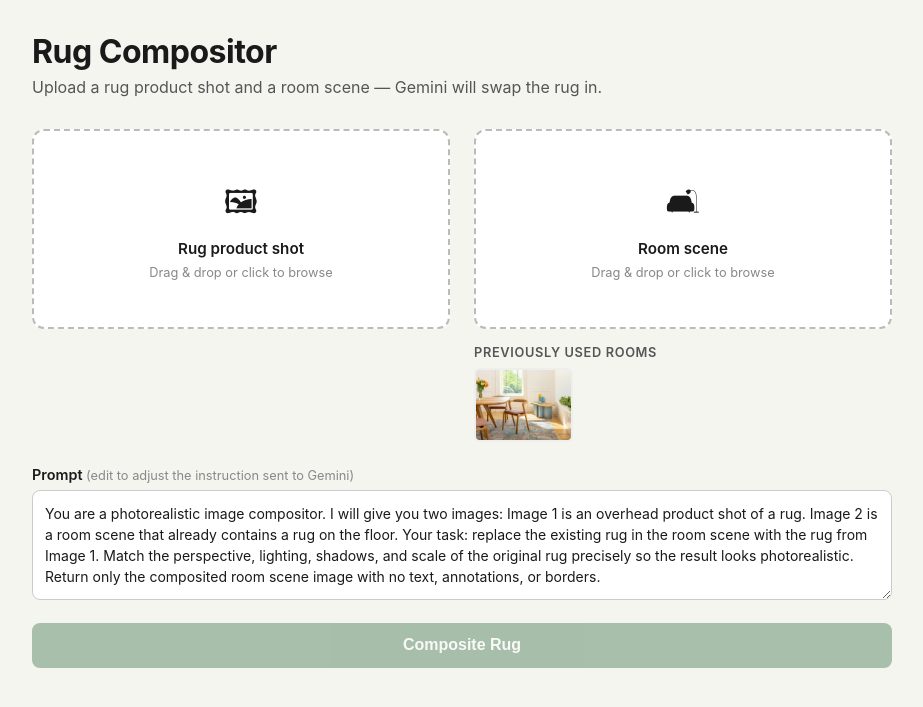
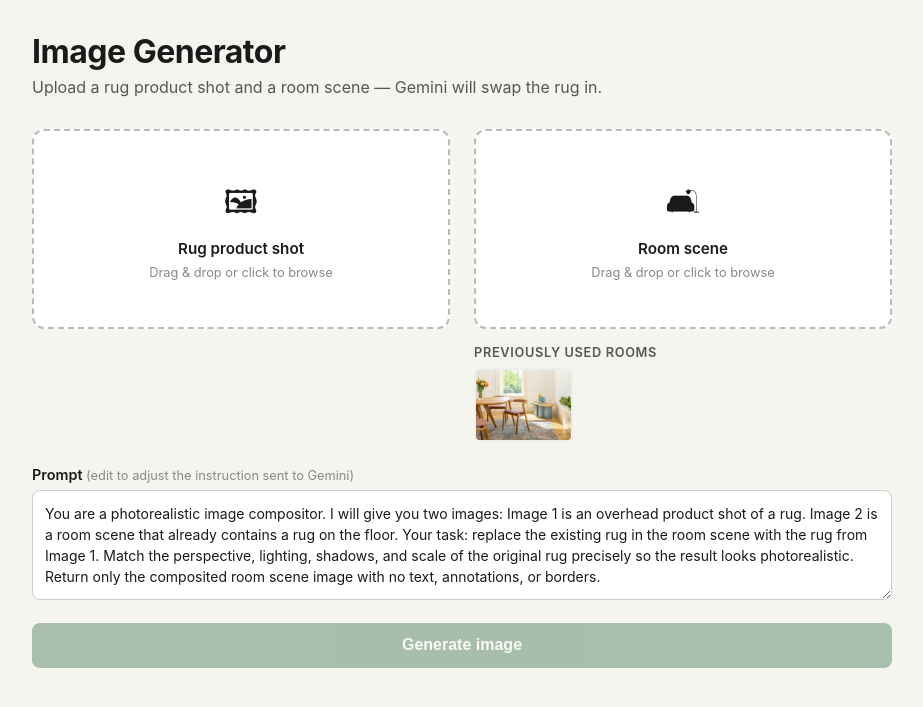
Before and after one commit to joeykukoon/rug-compositor, a Flask app: page / in a window 1280 px wide. Shown: the top 707 px of the page, without its empty margins (178-1101 px from the left). Run offline with Flask 3, Linux system fonts and the light colour scheme.

Commit message:
Rename app to Image Generator

```diff
--- a/templates/index.html
+++ b/templates/index.html
@@ -3,12 +3,12 @@
 <head>
   <meta charset="UTF-8" />
   <meta name="viewport" content="width=device-width, initial-scale=1.0" />
-  <title>Rug Compositor</title>
+  <title>Image Generator</title>
   <link rel="stylesheet" href="/static/style.css" />
 </head>
 <body>
   <main>
-    <h1>Rug Compositor</h1>
+    <h1>Image Generator</h1>
     <p class="subtitle">Upload a rug product shot and a room scene — Gemini will swap the rug in.</p>
 
     <form id="upload-form" novalidate>
@@ -45,7 +45,7 @@
         <textarea id="prompt-input" name="prompt" rows="4">You are a photorealistic image compositor. I will give you two images: Image 1 is an overhead product shot of a rug. Image 2 is a room scene that already contains a rug on the floor. Your task: replace the existing rug in the room scene with the rug from Image 1. Match the perspective, lighting, shadows, and scale of the original rug precisely so the result looks photorealistic. Return only the composited room scene image with no text, annotations, or borders.</textarea>
       </div>
 
-      <button type="submit" id="submit-btn" disabled>Composite Rug</button>
+      <button type="submit" id="submit-btn" disabled>Generate image</button>
     </form>
 
     <section id="result-section" hidden>
```
